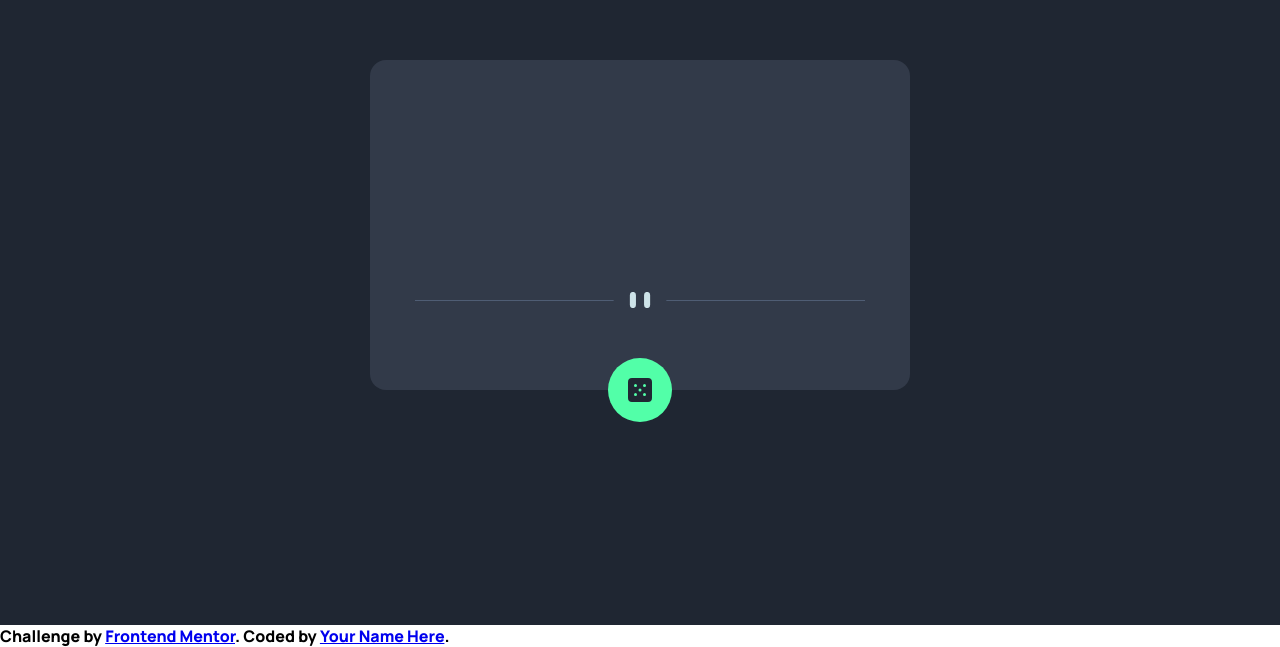
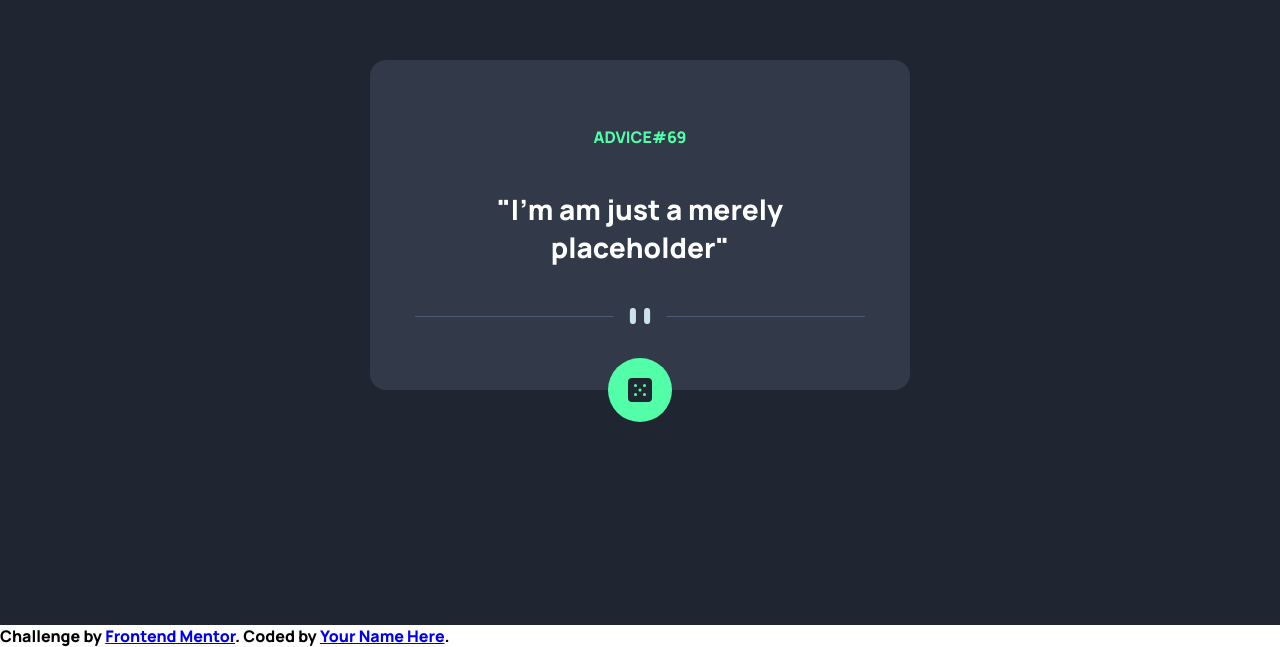
Before and after one commit to JoeKooler/advice-generator-app, a plain HTML site: page index.html in a window 1280 px wide. Shown: the part 175-822 px from the top of the page. Drawn offline with Linux system fonts and the light colour scheme; no server answers.

Commit message:
Add placeholder for image scrape

```diff
--- a/index.html
+++ b/index.html
@@ -23,8 +23,8 @@
   <body>
     <main>
       <section class="adviceContainer">
-        <h2 class="adviceNumber"></h2>
-        <h1 class="advice"></h1>
+        <h2 class="adviceNumber">ADVICE#69</h2>
+        <h1 class="advice">"I'm am just a merely placeholder"</h1>
         <div class="divider"></div>
         <button class="dice">
           <img src="./images/icon-dice.svg" alt="dice-icon" />
```
